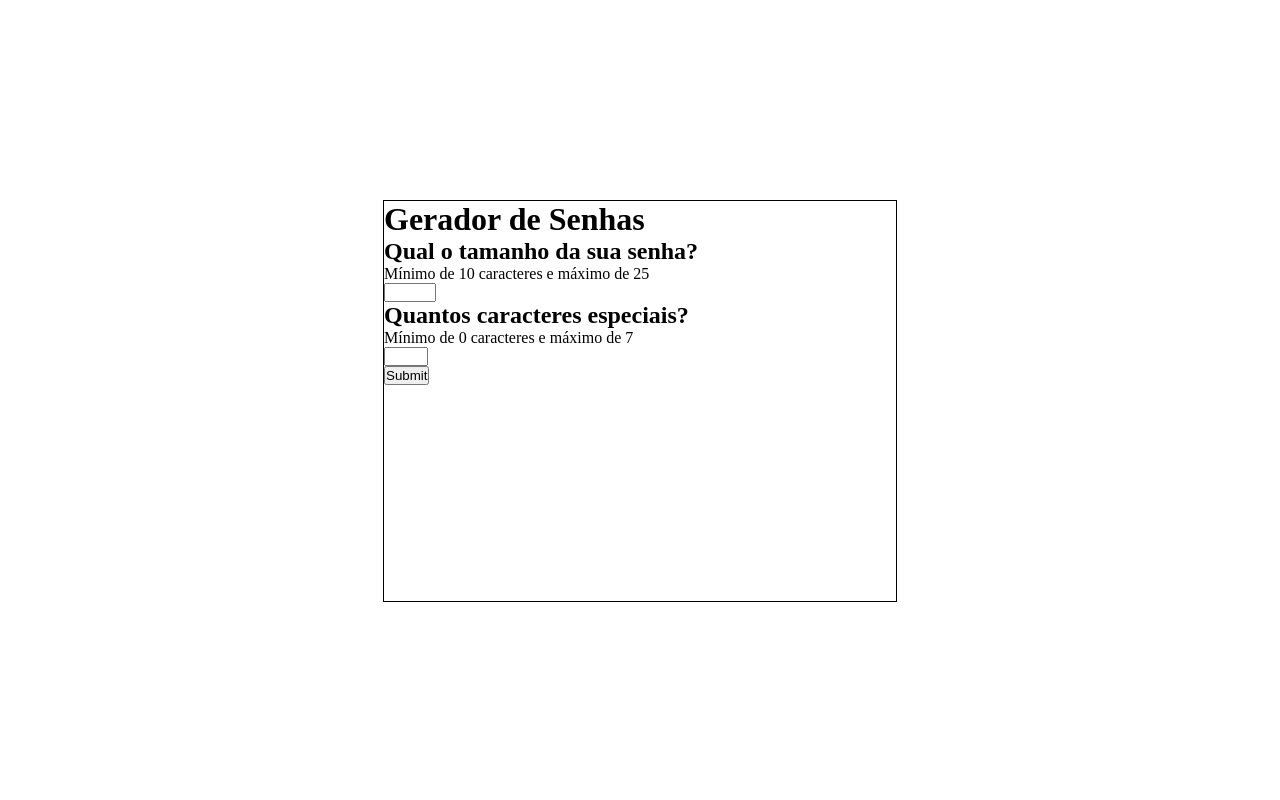
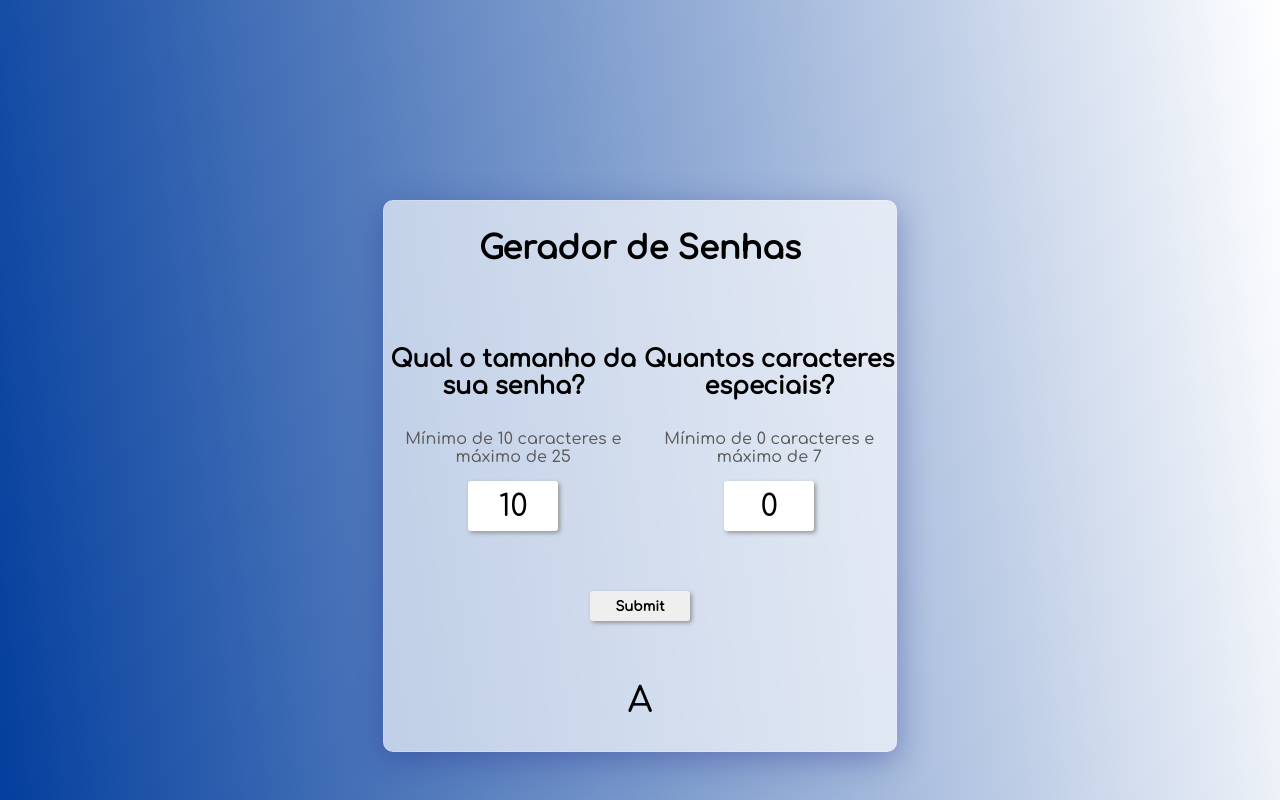
Before and after one commit to pedrolgr/gerador-senha, a plain HTML site: page index.html in a window 1280 px wide. Shown: the top 800 px of the page. Drawn offline with Linux system fonts and the light colour scheme.

Commit message:
Estilização da página

```diff
--- a/assets/css/style.css
+++ b/assets/css/style.css
@@ -1,6 +1,14 @@
+@import url('https://fonts.googleapis.com/css2?family=Comfortaa:wght@500&display=swap');
+
 * {
     margin: 0;
     padding: 0;
+    font-family: 'Comfortaa', cursive;
+}
+
+body {
+    background: rgb(0,60,156);
+    background: linear-gradient(83deg, rgba(0,60,156,1) 0%, rgba(255,255,255,1) 100%);
 }
 
 .container{
@@ -11,10 +19,93 @@
 .content {
     border: 1px solid black;
     width: 40%;
-    height: 400px;
+    height: 550px;
     margin: 200px auto;
+
+    background: rgba( 255, 255, 255, 0.65 );
+    box-shadow: 0 8px 32px 0 rgba( 31, 38, 135, 0.37 );
+    backdrop-filter: blur( 10.5px );
+    -webkit-backdrop-filter: blur( 10.5px );
+    border-radius: 10px;
+    border: 1px solid rgba( 255, 255, 255, 0.18 );
+}
+
+.main {
+    width: 100%;
+    height: 100%;
 }
 
 .hidden {
     display: none;
 }
+
+.text {
+    margin-top: 30px;
+    text-align: center;
+}
+
+h2, p{
+    margin-bottom: 15px;
+}
+
+p, span{
+    color: rgb(92, 91, 91);
+}
+
+.input {
+    display: block;
+    margin: 0 auto;
+
+    border: none;
+    font-size: 30px;
+    text-align: center;
+    width: 90px;
+    height: 50px;
+
+    box-shadow: 2px 2px 4px #979595;
+    border-radius: 3px;
+}
+
+.input-error {
+    background-color: rgb(243, 111, 111);
+    border: 1px solid rgb(243, 111, 111);
+}
+
+.inputs{
+    display: flex;
+    justify-content: space-around;
+}
+
+.input-field {
+    margin-top: 50px;
+}
+
+#generate {
+    display: block;
+    margin: 0 auto;
+    margin-top: 60px;
+    width: 100px;
+    height: 30px;
+    border: none;
+    border-radius: 3px;
+    box-shadow: 2px 2px 4px #979595;
+    font-weight: bold;
+
+    cursor: pointer;
+}
+
+#result {
+    display: flex;
+    align-items: flex-end;
+    justify-content: center;
+    text-align: center;
+    margin-top: 60px;
+    font-size: 35px;
+}
+
+#icon-button {
+    background: none;
+    border: none;
+    cursor: pointer;
+    margin-left: 15px;
+}
--- a/assets/js/index.js
+++ b/assets/js/index.js
@@ -10,6 +10,7 @@ document.getElementById('generate').addEventListener('click', function(){
     let lengthSpecial = (document.getElementById('lengthSpecial').value) * 1;
     const errorLength = document.getElementById('error-length');
     const errorSpecialCase = document.getElementById('error-special-case');
+    const result = document.getElementById('result');
 
     let firstValidation = false;
     let secondValidation = false;
@@ -92,5 +93,7 @@ document.getElementById('generate').addEventListener('click', function(){
             }
 
         }
+
+        result.appendChild(document.getElementById('password').innerHTML = (password));
     }
 });
--- a/index.html
+++ b/index.html
@@ -5,30 +5,33 @@
     <meta http-equiv="X-UA-Compatible" content="IE=edge">
     <meta name="viewport" content="width=device-width, initial-scale=1.0">
     <link rel="stylesheet" href="assets/css/style.css">
+    <link rel="stylesheet" href="https://cdnjs.cloudflare.com/ajax/libs/font-awesome/6.2.1/css/all.min.css"/>
     <title>Gerador de Senha</title>
 </head>
 <body>
     <main>
         <div class="container">
             <div class="content">
-                <h1>Gerador de Senhas</h1>
-
-                <div class="input-field">
-                    <h2>Qual o tamanho da sua senha?</h2>
-                    <p>Mínimo de 10 caracteres e máximo de 25</p>
-                    <input type="number" name="length" id="length" min="10" max="25" required>
-                    <span id="error-length" class="hidden">Por favor, escolha no mínimo 10 caracteres e no máximo 25</span>
+                <h1 class="text">Gerador de Senhas</h1>
+                <div class="inputs">
+                    <div class="input-field">
+                        <h2 class="text">Qual o tamanho da sua senha?</h2>
+                        <p class="text">Mínimo de 10 caracteres e máximo de 25</p>
+                        <input name="length" class="input" id="length"  min="10" max="25" required value="10">
+                        <span id="error-length" class="hidden">Por favor, escolha no mínimo 10 caracteres e no máximo 25</span>
+                    </div>
+                    <div class="input-field">
+                        <h2 class="text">Quantos caracteres especiais?</h2>
+                        <p class="text">Mínimo de 0 caracteres e máximo de 7</p>
+                        <input name="lengthSpecial" class="input" min="0"  id="lengthSpecial" max="7" required value="0">
+                        <span id="error-special-case" class="hidden">Por favor, escolha no mínimo 0 caracteres e no máximo 7</span>
+                    </div>
                 </div>
-                <div class="input-field">
-                    <h2>Quantos caracteres especiais?</h2>
-                    <p>Mínimo de 0 caracteres e máximo de 7</p>
-                    <input type="number" name="lengthSpecial" min="0" id="lengthSpecial" max="7" required>
-                    <span id="error-special-case" class="hidden">Por favor, escolha no mínimo 0 caracteres e no máximo 7</span>
-                </div>
-                <button id="generate">Submit</button>
+                <button id="generate"> Submit</button>
 
                 <div id="result">
-
+                    <div id="password">A</div>
+                    <!--<div id="copy" class="hidden"><button id="icon-button"><i class="fa-regular fa-copy fa-2x"></i></button></div>-->
                 </div>
             </div>
 
```
